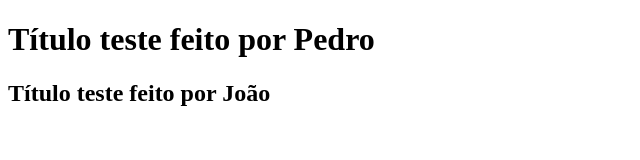
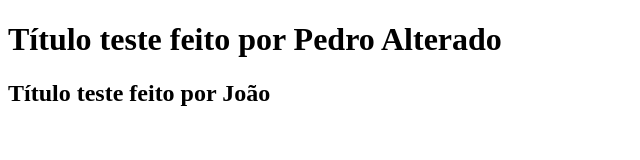
Before and after one commit to phtrevisani/GIT, a plain HTML site: page index.html in a window 1280 px wide. Shown: the whole page, without its empty margins (0-640 px from the left). Drawn offline with Linux system fonts and the light colour scheme.

Commit message:
Título 1 alterado por Pedro

```diff
--- a/index.html
+++ b/index.html
@@ -7,7 +7,7 @@
 </head>
 <body>
 
-    <h1>Título teste feito por Pedro</h1>
+    <h1>Título teste feito por Pedro Alterado</h1>
     <h2>Título teste feito por João</h2>
 
 </body>
```
